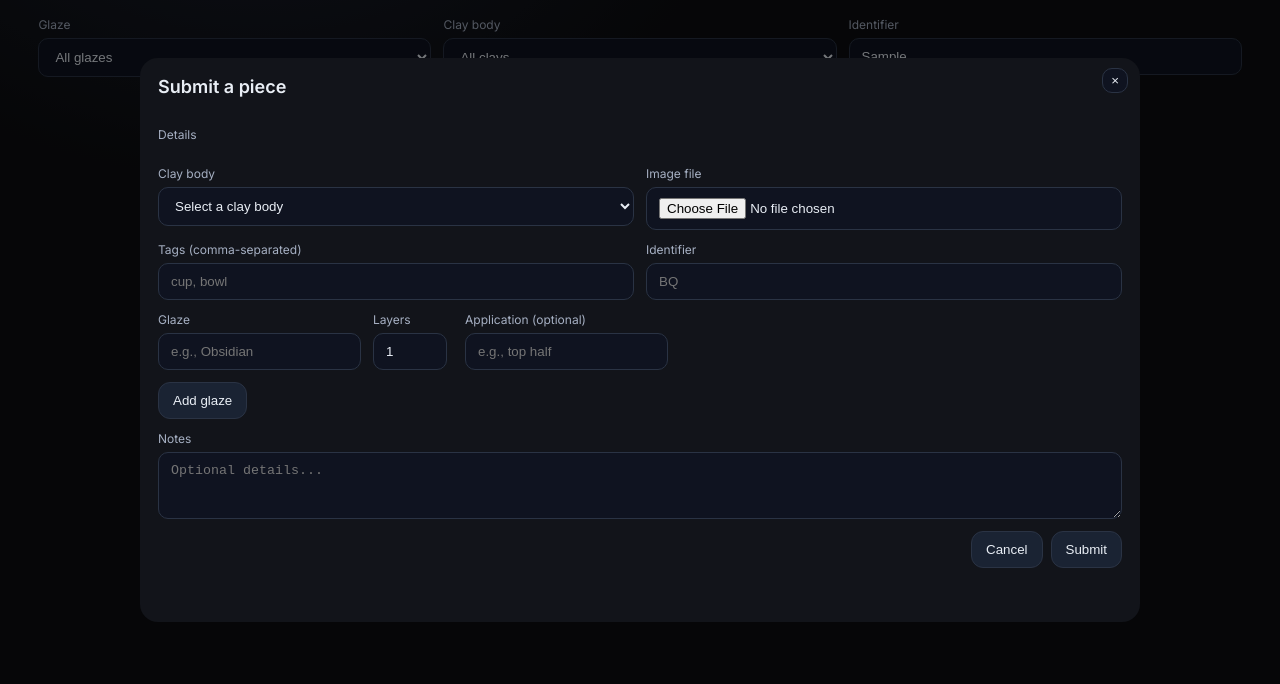
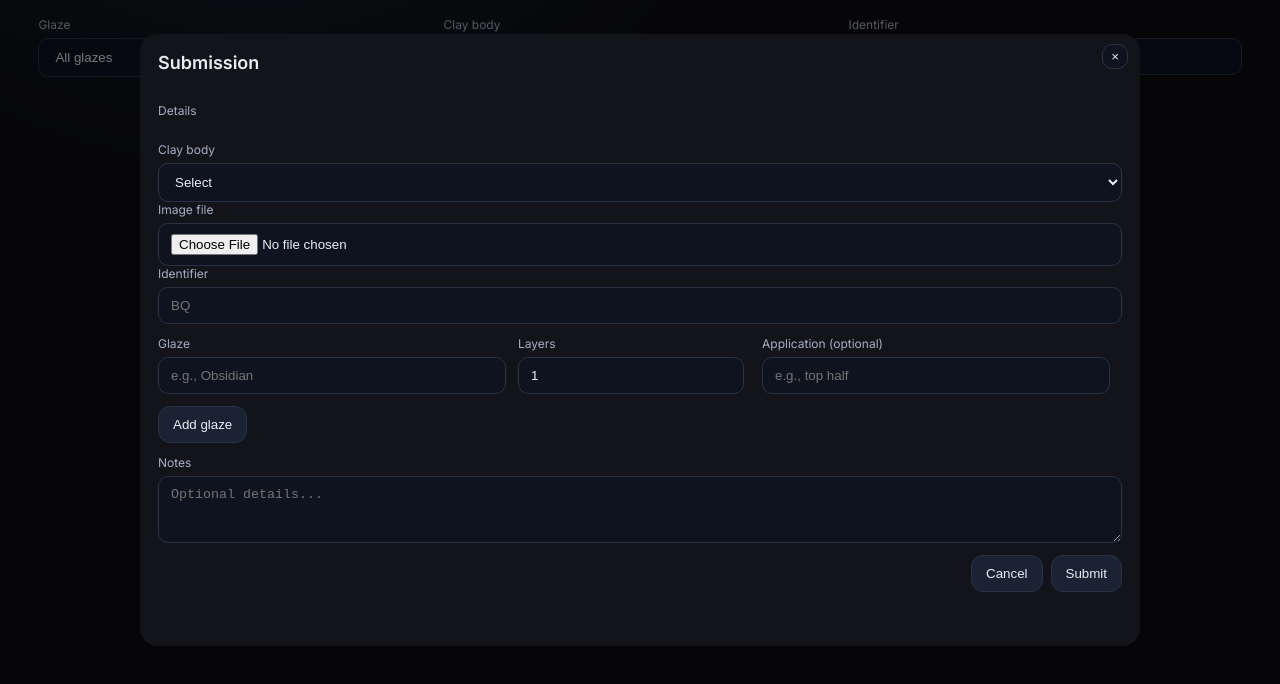
Before and after one commit to darkghastful/Glaze-combos, a plain HTML site: page index.html in a window 1280 px wide. Both pictures are taken after typing "Sample" into the empty fields and a click on the button "Submittion". Shown: the part 60-744 px from the top of the page. Drawn offline with Linux system fonts and the light colour scheme; no server answers.

Commit message:
Update submission

```diff
--- a/assets/app.js
+++ b/assets/app.js
@@ -170,7 +170,7 @@ function makeGlazeRow(index, preset = {}) {
     <label>Application (optional)
       <input class="glaze-application" placeholder="e.g., top half" value="${preset.application ?? ''}">
     </label>
-    <button type="button" class="btn remove-glaze" aria-label="Remove glaze">Remove glaze</button>
+    <button type="button" class="btn remove-glaze" aria-label="Remove glaze">Remove</button>
   `;
 
   row.querySelector('.remove-glaze').addEventListener('click', () => {
--- a/index.html
+++ b/index.html
@@ -63,12 +63,12 @@
   <dialog id="submit-modal">
     <button class="close" id="submit-close" aria-label="Close">×</button>
     <form id="submit-form" class="submit-form" method="dialog">
-      <h2>Submit a piece</h2>
+      <h2>Submission</h2>
       <p class="muted">Details</p>
-      <div class="grid2">
+      <div class="grid3">
         <label>Clay body
           <select name="clay_body_choice" id="clay_body_choice" required>
-            <option value="">Select a clay body</option>
+            <option value="">Select</option>
             <option value="White">White</option>
             <option value="Red">Red</option>
             <option value="Other">Other</option>
@@ -79,10 +79,10 @@
           <input name="clay_body_other" id="clay_body_other" placeholder="e.g., Porcelain or Black bear">
         </label> -->
         <label>Image file<input type="file" name="image" accept="image/*" required></label>
-        <label>Tags (comma-separated)<input name="tags" placeholder="cup, bowl"></label>
+        <!-- <label>Tags (comma-separated)<input name="tags" placeholder="cup, bowl"></label> -->
         <label>Identifier<input name="identifier" required placeholder="BQ"></label>
       </div>
-      <div class="grid2">
+      <!-- <div class="grid2"> -->
         <div class="glazes" id="glazes">
           <div class="glaze-row" data-index="0">
             <label>Glaze
@@ -106,7 +106,7 @@
             <button type="button" class="btn" id="add-glaze">Add glaze</button>
           </div>
         </div>
-      </div>
+      <!-- </div> -->
       <label>Notes<textarea name="notes" rows="3" placeholder="Optional details..."></textarea></label>
 
       <div class="row end gap">
```
